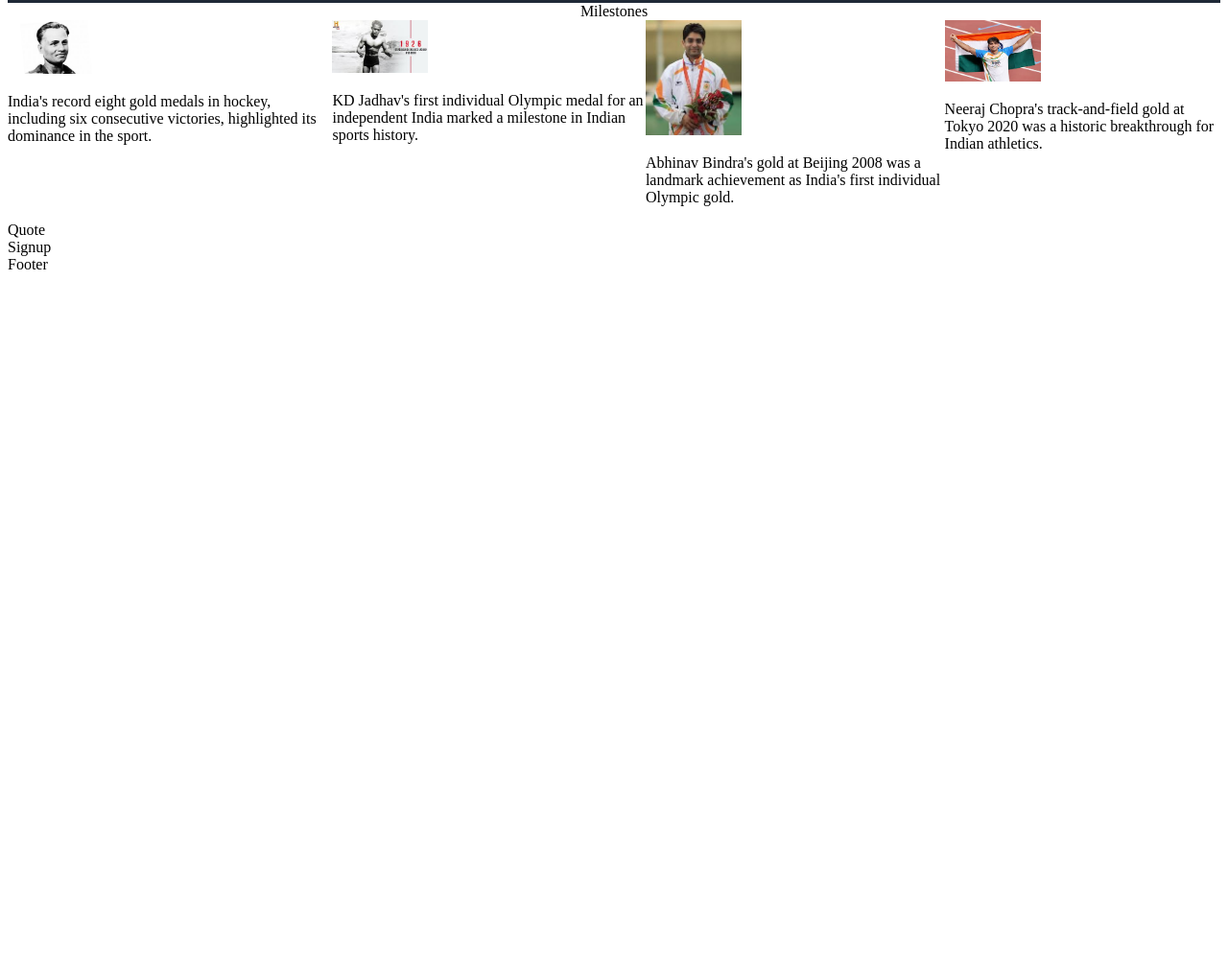
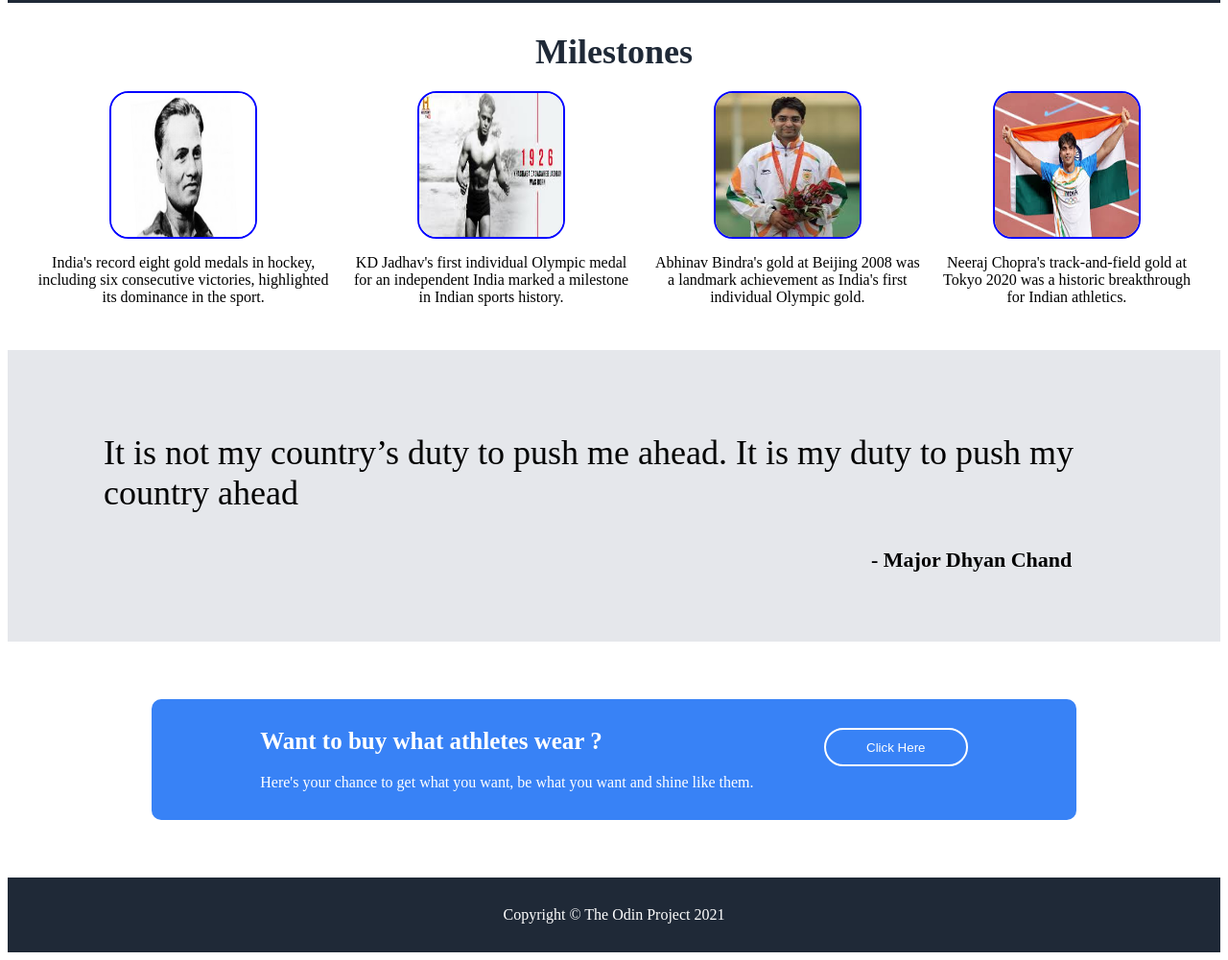
Before and after one commit to ReturnofMatrix/Olympics, a plain HTML site: page index.html in a window 1280 px wide. Shown: the part 376-1377 px from the top of the page at 96% size. Before the commit the page ends 800 px from the top, so only its background shows below. Drawn offline with Linux system fonts and the light colour scheme.

Commit message:
All the html and most of the css is in place all the six sections are mostly done.

```diff
--- a/index.html
+++ b/index.html
@@ -60,8 +60,28 @@
                 </div>
             </div>
         </div>
-        <div class="quote">Quote</div>
-        <div class="signup">Signup</div>
-        <div class="footer">Footer</div>
+
+        <div class="quote">
+            <p class="text">It is not my country’s duty to push me ahead. It is my duty to push my country ahead</p>
+            <p class="author">- Major Dhyan Chand</p>
+        </div>
+
+        <div class="store">
+            <div class="store-blue">
+                <div class="store-text">
+                    <div class="store-header">
+                        Want to buy what athletes wear ?
+                    </div>
+                    <div class="store-info">
+                        Here's your chance to get what you want, be what you want and shine like them.
+                    </div>
+                </div>
+                <button class="store-button">Click Here</button>
+            </div>
+        </div>
+
+        <div class="footer">
+            Copyright &copy; The Odin Project 2021
+        </div>
     </body>
 </html>
--- a/styles.css
+++ b/styles.css
@@ -1,3 +1,5 @@
+/* //Header Section */
+
 .header{
     background-color:#1F2937;
     color:white;
@@ -43,15 +45,94 @@ img{
     flex-direction:column;
     gap:20px;
 }
-/* .main-image{
-    min-width:600px;
-} */
+
+/* Images Section */
+
 .images{
     display:flex;
     flex-direction:column;
     align-items:center;
+    padding:30px;
+    gap:20px;
+}
+.images-header{
+    font-size:36px;
+    color:#1F2937;
+    font-weight:bold;
 }
 .images-items{
     display:flex;
+    justify-content:center;
+    gap:20px;
+}
+.images-items .item p{
+    text-align:center;
+}
+.item{
+    display:flex;
+    flex-direction:column;
+    justify-content:center;
+    align-items:center;
+    max-width:100;
+}
+.item img{
+    width:150px;
+    height:150px;
+    border:2px solid blue;
+    border-radius:20px;
+}
 
+/* Quotes */
+.quote{
+    background-color:#E5E7EB;
+    padding:50px 100px;
 }
+.quote .text {
+    font-size:36px;
+    font:light italic;
+}
+.quote .author{
+    font-weight:bold;
+    font-size:22px;
+    margin-left:800px;
+}
+
+/* Olympics store */
+.store{
+    padding:60px 150px;
+    color:white;
+}
+
+.store-blue{
+    background-color:#3882F6;
+    padding:30px 40px;
+    border-radius:10px;
+    display:flex;
+    justify-content:space-evenly;
+}
+
+.store-text{
+    display:flex;
+    flex-direction:column;
+    gap:20px;
+}
+.store-header{
+    font-size:25px;
+    font-weight:bold;
+}
+.store-button{
+    width:150px;
+    height:40px;
+    background-color:#3882F6;
+    color:white;
+    border:2px solid white;
+    border-radius:20px;
+}
+
+/* Footer */
+.footer{
+    background-color:#1F2937;
+    color:white;
+    text-align:center;
+    padding:30px 200px;
+}
```
